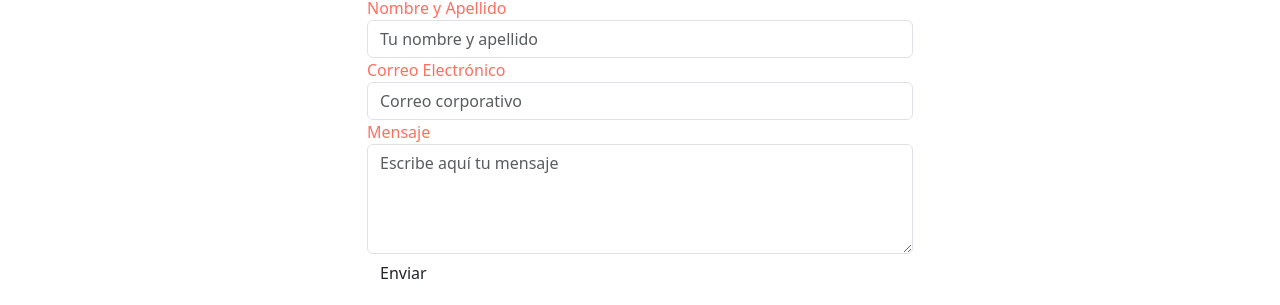
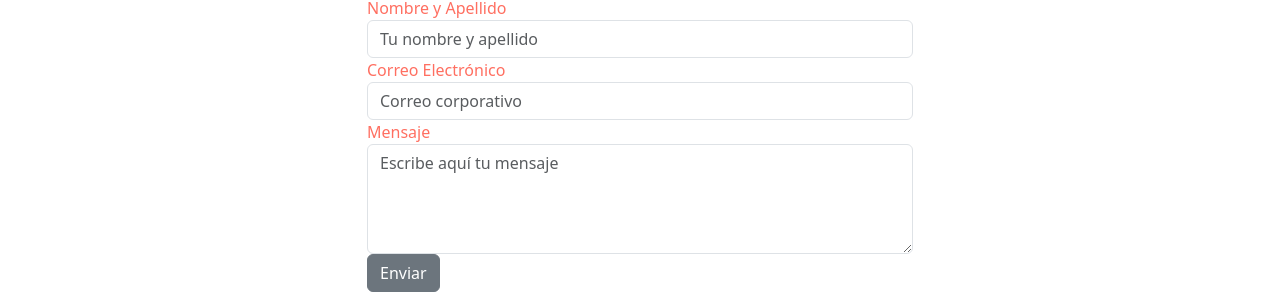
Before and after one commit to gasthfuentes/cali-dos, a plain HTML site: page html/contacto.html in a window 1280 px wide. Shown: the part 180-485 px from the top of the page. Drawn offline with nearby package versions, Linux system fonts and the light colour scheme.

Commit message:
segunda version - se corrige el menu hambuerguesa - color bt form

```diff
--- a/html/contacto.html
+++ b/html/contacto.html
@@ -44,7 +44,7 @@
                             <label for="message" class="text-main">Mensaje</label>
                             <textarea class="form-control" id="message" rows="4" placeholder="Escribe aquí tu mensaje"></textarea>
                         </div>
-                        <button type="submit" class="btn btn-custom btn-block">Enviar</button>
+                        <button type="submit" class="btn btn-secondary btn-block">Enviar</button>
                     </form>
                     <div class="text-center mt-3">
                         <p class="text-main">O síguenos en nuestras redes sociales:</p>
```
Also changed, not shown: index.html (+1 -1 lines).
